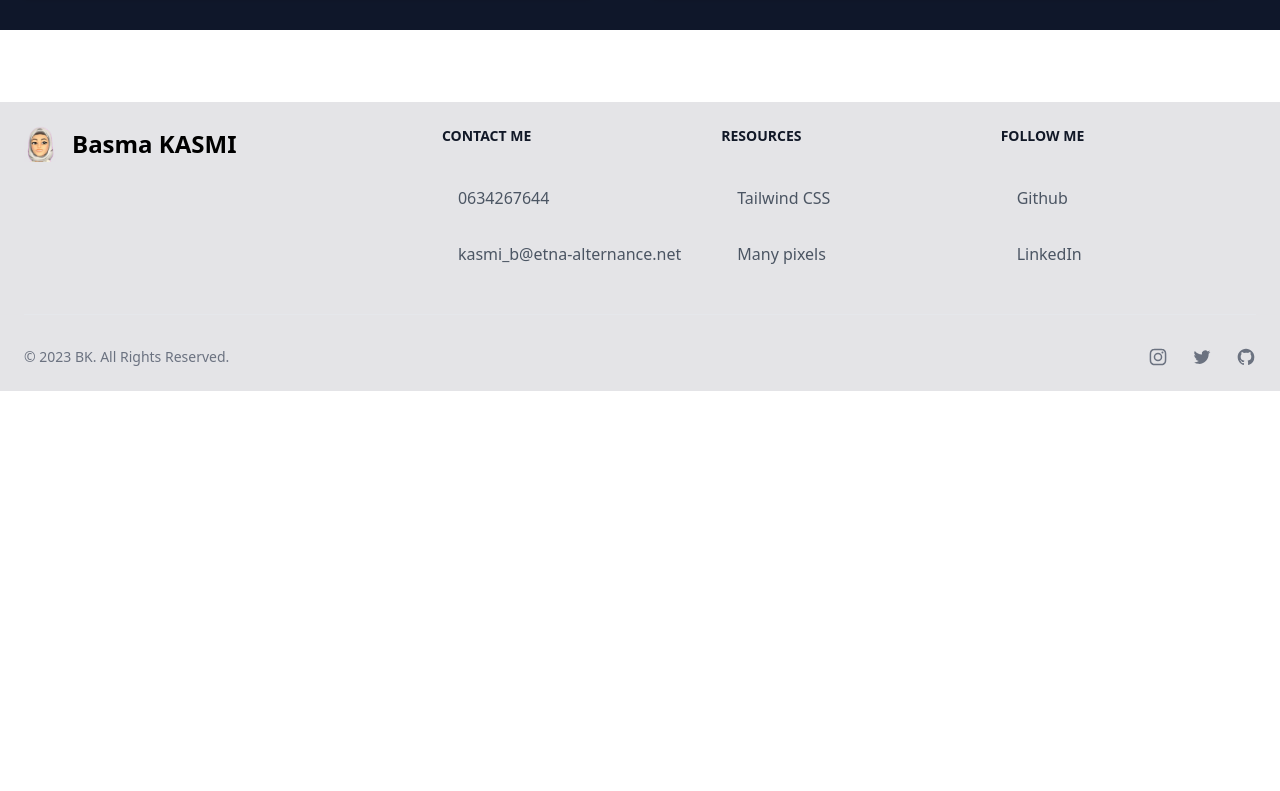
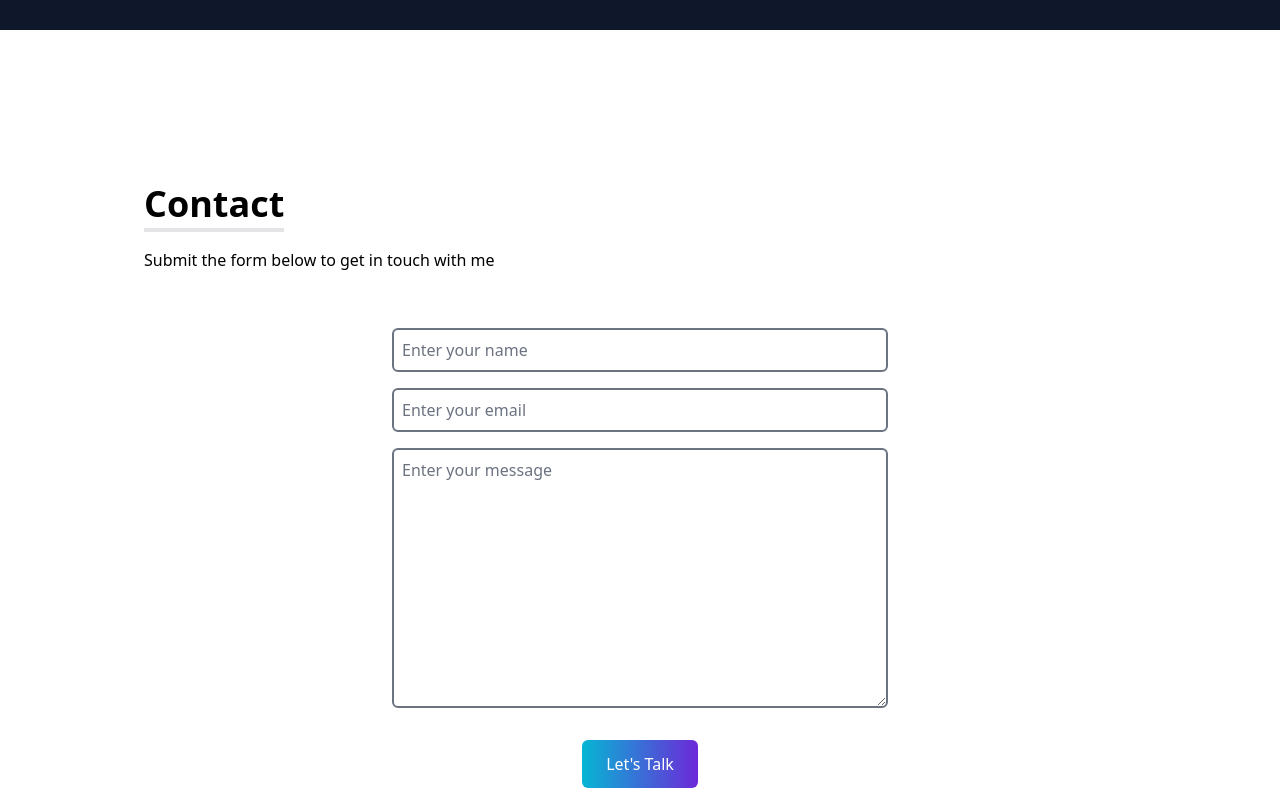
Before and after one commit to BasmaKasmi/Basma-s-Portfolio, a React (Create React App) app: page / in a window 1280 px wide. Shown: the part 4009-4800 px from the top of the page. Before the commit the page ends 4400 px from the top, so only its background shows below. Built offline with nearby package versions, Linux system fonts and the light colour scheme.

Commit message:
contact me update

```diff
--- a/src/App.js
+++ b/src/App.js
@@ -5,6 +5,7 @@
 import Navbar from './components/Navbar'
 import Projets from './components/Projets';
 import Comp from './components/Comp'
+import Contact from './components/Contact';
 
 function App() {
   return (
@@ -15,6 +16,7 @@
       <Comp />
       <Form />
       <Projets />
+      <Contact />
       <Footer />
     </>
   );
--- /dev/null
+++ b/src/components/Contact.jsx
@@ -0,0 +1,51 @@
+import React from "react";
+
+const Contact = () => {
+  return (
+    <div
+      name="contact"
+      className="w-full h-screen p-4 text-black"
+    >
+      <div className="flex flex-col p-4 justify-center max-w-screen-lg mx-auto h-full">
+        <div className="pb-8">
+          <p className="text-4xl font-bold inline border-b-4 border-zinc-200">
+            Contact
+          </p>
+          <p className="py-6">Submit the form below to get in touch with me</p>
+        </div>
+        <div className="flex justify-center items-center">
+          <form
+            action="https://getform.io/f/89f26f0f-648e-4572-a5eb-7b8c152647ee"
+            method="POST"
+            className="flex flex-col w-full md:w-1/2"
+          >
+            <input
+              type="text"
+              name="name"
+              placeholder="Enter your name"
+              className="p-2 bg-transparent border-2 rounded-md text-black focus:outline-none"
+            />
+            <input
+              type="text"
+              name="email"
+              placeholder="Enter your email"
+              className="my-4 p-2 bg-transparent border-2 rounded-md text-black focus:outline-none"
+            />
+            <textarea
+              name="message"
+              placeholder="Enter your message"
+              rows="10"
+              className="p-2 bg-transparent border-2 rounded-md text-black focus:outline-none"
+            ></textarea>
+
+            <button className="text-white bg-gradient-to-r from-cyan-500 to-violet-700 px-6 py-3 my-8 mx-auto flex items-center rounded-md hover:scale-110 duration-300">
+              Let's Talk
+            </button>
+          </form>
+        </div>
+      </div>
+    </div>
+  );
+};
+
+export default Contact;
```
